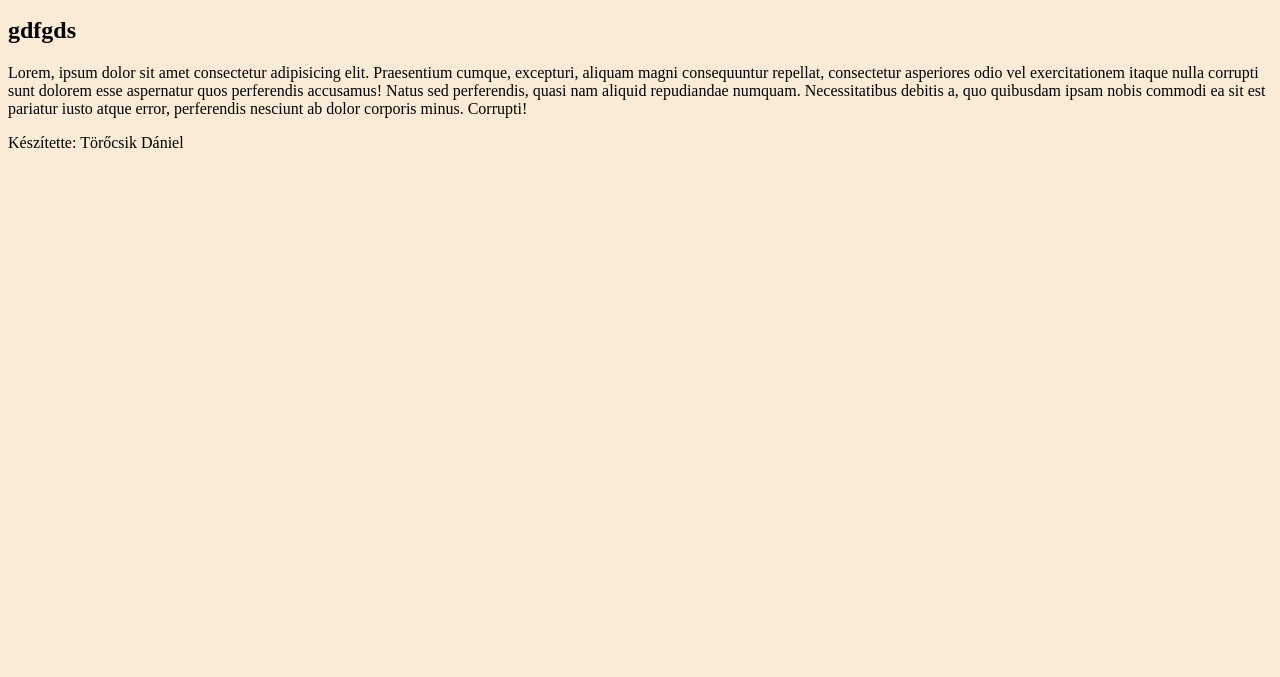
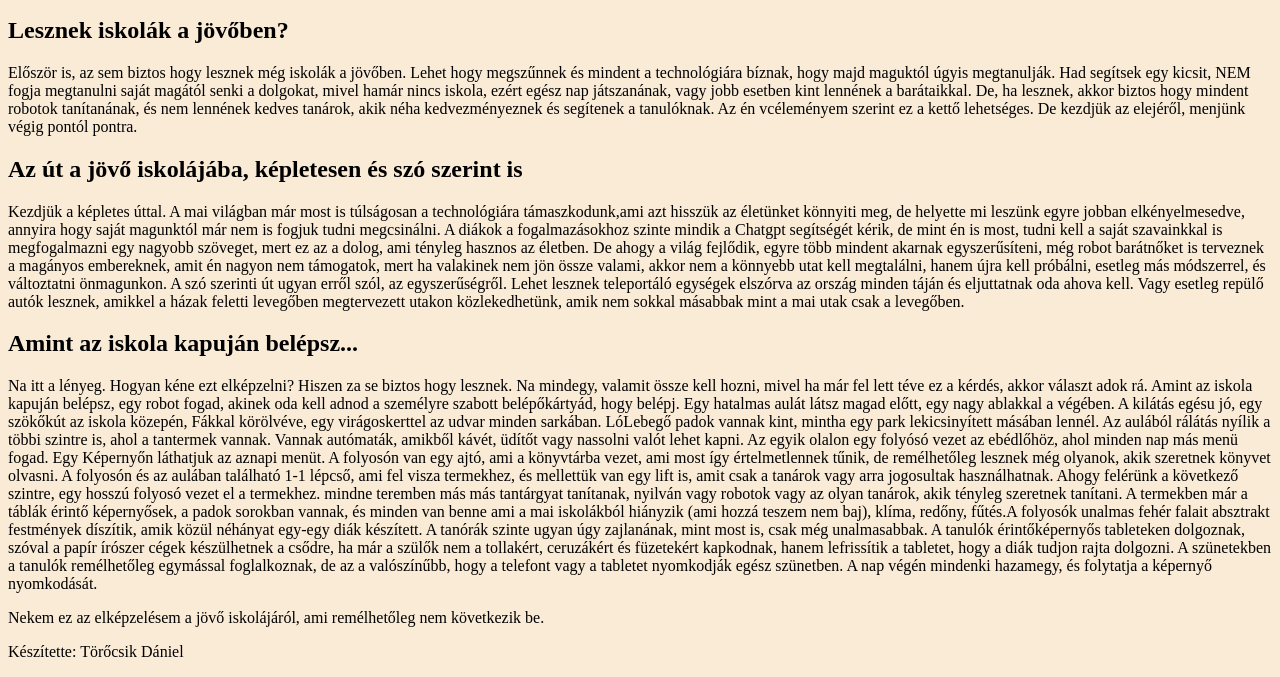
Before and after one commit to danaharcos25-netizen/a_mai_iskolak_es_a_jovo_iskolaja, a plain HTML site: page masik.html in a window 1280 px wide. Shown: the part 129-806 px from the top of the page. Drawn offline with Linux system fonts and the light colour scheme.

Commit message:
Revise HTML structure and content for masik.html

```diff
--- a/masik.html
+++ b/masik.html
@@ -1,36 +1,95 @@
 <!DOCTYPE html>
-<html lang="en">
-
+<html lang="hu">
   <head>
-    <meta charset="UTF-8">
-    <meta name="viewport" content="width=device-width, initial-scale=1.0">
+    <meta charset="UTF-8" />
+    <meta name="viewport" content="width=device-width, initial-scale=1.0" />
     <title>Törőcsik Dániel</title>
   </head>
 
   <body>
-     <link rel="stylesheet" href="stilus.css">
+    <link rel="stylesheet" href="stilus.css" />
     <div id="tarolo">
       <div id="fejlec"></div>
-        <h1>ilyennek képzelem a jövő iskoláját</h1>
-
+      <h1>A mai iskolák, és a jövő iskolái.</h1>
     </div>
     <div id="menu">
       <a href="index.html">a jó iskola</a>
       <a href="masik.html">a jövő iskolája</a>
     </div>
     <div id="tartalom">
-        <h2>gdfgds</h2>
-        <p>Lorem, ipsum dolor sit amet consectetur adipisicing elit. Praesentium cumque, excepturi, aliquam magni
-            consequuntur repellat, consectetur asperiores odio vel exercitationem itaque nulla corrupti sunt dolorem
-            esse
-            aspernatur quos perferendis accusamus!
-            Natus sed perferendis, quasi nam aliquid repudiandae numquam. Necessitatibus debitis a, quo quibusdam ipsam
-            nobis commodi ea sit est pariatur iusto atque error, perferendis nesciunt ab dolor corporis minus. Corrupti!
+      <h2>Lesznek iskolák a jövőben?</h2>
+      <p>
+        Először is, az sem biztos hogy lesznek még iskolák a jövőben. Lehet hogy
+        megszűnnek és mindent a technológiára bíznak, hogy majd maguktól úgyis
+        megtanulják. Had segítsek egy kicsit, NEM fogja megtanulni saját magától
+        senki a dolgokat, mivel hamár nincs iskola, ezért egész nap játszanának,
+        vagy jobb esetben kint lennének a barátaikkal. De, ha lesznek, akkor
+        biztos hogy mindent robotok tanítanának, és nem lennének kedves tanárok,
+        akik néha kedvezményeznek és segítenek a tanulóknak. Az én vcéleményem
+        szerint ez a kettő lehetséges. De kezdjük az elejéről, menjünk végig
+        pontól pontra.
+      </p>
+      <h2>Az út a jövő iskolájába, képletesen és szó szerint is</h2>
+      <p>
+        Kezdjük a képletes úttal. A mai világban már most is túlságosan a
+        technológiára támaszkodunk,ami azt hisszük az életünket könnyiti meg, de
+        helyette mi leszünk egyre jobban elkényelmesedve, annyira hogy saját
+        magunktól már nem is fogjuk tudni megcsinálni. A diákok a
+        fogalmazásokhoz szinte mindik a Chatgpt segítségét kérik, de mint én is
+        most, tudni kell a saját szavainkkal is megfogalmazni egy nagyobb
+        szöveget, mert ez az a dolog, ami tényleg hasznos az életben. De ahogy a
+        világ fejlődik, egyre több mindent akarnak egyszerűsíteni, még robot
+        barátnőket is terveznek a magányos embereknek, amit én nagyon nem
+        támogatok, mert ha valakinek nem jön össze valami, akkor nem a könnyebb
+        utat kell megtalálni, hanem újra kell próbálni, esetleg más módszerrel,
+        és változtatni önmagunkon. A szó szerinti út ugyan erről szól, az
+        egyszerűségről. Lehet lesznek teleportáló egységek elszórva az ország
+        minden táján és eljuttatnak oda ahova kell. Vagy esetleg repülő autók
+        lesznek, amikkel a házak feletti levegőben megtervezett utakon
+        közlekedhetünk, amik nem sokkal másabbak mint a mai utak csak a
+        levegőben.
+      </p>
+      <h2>Amint az iskola kapuján belépsz...</h2>
+      <p>
+        Na itt a lényeg. Hogyan kéne ezt elképzelni? Hiszen za se biztos hogy
+        lesznek. Na mindegy, valamit össze kell hozni, mivel ha már fel lett
+        téve ez a kérdés, akkor választ adok rá. Amint az iskola kapuján
+        belépsz, egy robot fogad, akinek oda kell adnod a személyre szabott
+        belépőkártyád, hogy belépj. Egy hatalmas aulát látsz magad előtt, egy
+        nagy ablakkal a végében. A kilátás egésu jó, egy szökőkút az iskola
+        közepén, Fákkal körölvéve, egy virágoskerttel az udvar minden sarkában.
+        LóLebegő padok vannak kint, mintha egy park lekicsinyített másában
+        lennél. Az aulából rálátás nyílik a többi szintre is, ahol a tantermek
+        vannak. Vannak autómaták, amikből kávét, üdítőt vagy nassolni valót
+        lehet kapni. Az egyik olalon egy folyósó vezet az ebédlőhöz, ahol minden
+        nap más menü fogad. Egy Képernyőn láthatjuk az aznapi menüt. A folyosón
+        van egy ajtó, ami a könyvtárba vezet, ami most így értelmetlennek tűnik,
+        de remélhetőleg lesznek még olyanok, akik szeretnek könyvet olvasni. A
+        folyosón és az aulában található 1-1 lépcső, ami fel visza termekhez, és
+        mellettük van egy lift is, amit csak a tanárok vagy arra jogosultak
+        használhatnak. Ahogy felérünk a következő szintre, egy hosszú folyosó
+        vezet el a termekhez. mindne teremben más más tantárgyat tanítanak,
+        nyilván vagy robotok vagy az olyan tanárok, akik tényleg szeretnek
+        tanítani. A termekben már a táblák érintő képernyősek, a padok sorokban
+        vannak, és minden van benne ami a mai iskolákból hiányzik (ami hozzá
+        teszem nem baj), klíma, redőny, fűtés.A folyosók unalmas fehér falait
+        absztrakt festmények díszítik, amik közül néhányat egy-egy diák
+        készített. A tanórák szinte ugyan úgy zajlanának, mint most is, csak még
+        unalmasabbak. A tanulók érintőképernyős tableteken dolgoznak, szóval a
+        papír írószer cégek készülhetnek a csődre, ha már a szülők nem a
+        tollakért, ceruzákért és füzetekért kapkodnak, hanem lefrissítik a
+        tabletet, hogy a diák tudjon rajta dolgozni. A szünetekben a tanulók
+        remélhetőleg egymással foglalkoznak, de az a valószínűbb, hogy a
+        telefont vagy a tabletet nyomkodják egész szünetben. A nap végén
+        mindenki hazamegy, és folytatja a képernyő nyomkodását.
+      </p>
+      <p>
+        Nekem ez az elképzelésem a jövő iskolájáról, ami remélhetőleg nem
+        következik be.
       </p>
     </div>
     <div id="lablec">
       <p>Készítette: Törőcsik Dániel</p>
     </div>
   </body>
-
 </html>
```
Lines whose indentation alone changed are shown as unchanged.
